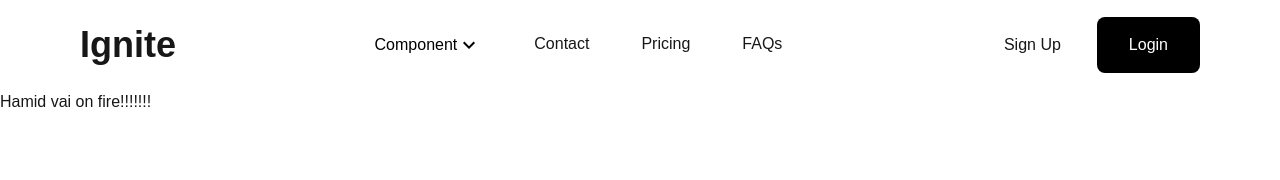
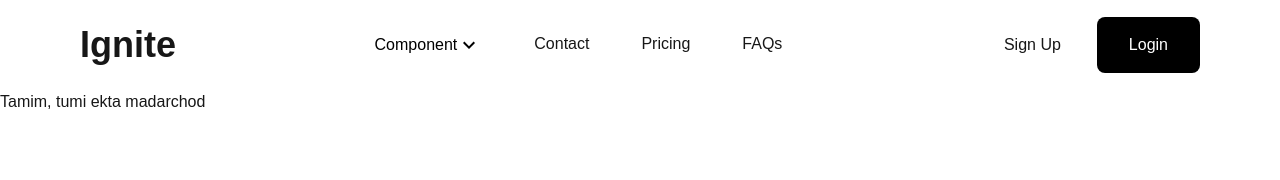
Before and after one commit to SpookyO/Ignite, a Next.js app: page / in a window 1280 px wide. Shown: the top 180 px of the page. Built offline with nearby package versions, Linux system fonts and the light colour scheme.

Commit message:
Update page.tsx

```diff
--- a/app/page.tsx
+++ b/app/page.tsx
@@ -3,6 +3,6 @@ import Image from "next/image";
 
 export default function Home() {
   return (
-    <div>Hamid vai on fire!!!!!!!</div>
+    <div>Tamim, tumi ekta madarchod</div>
   );
 }
```
